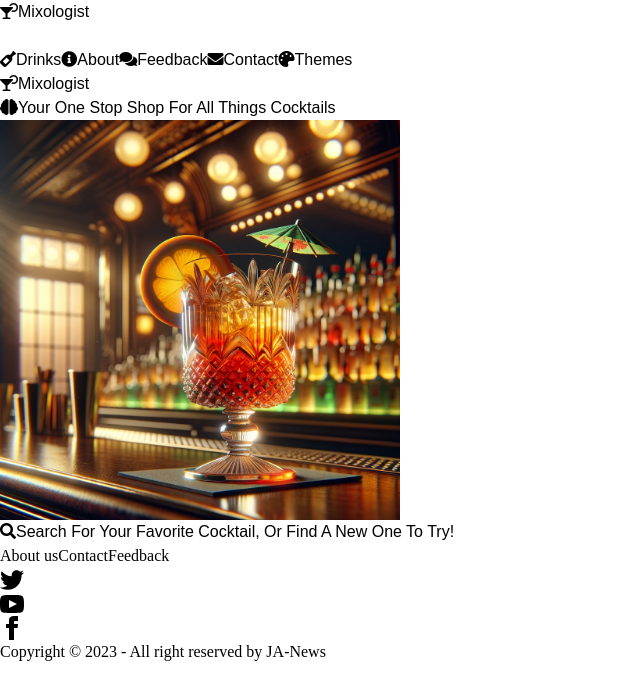
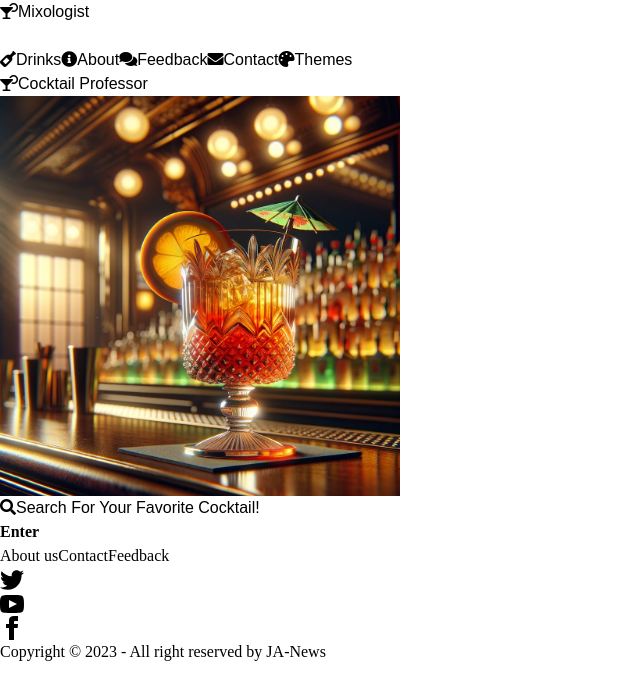
Before and after one commit to RW2023/mixologist, a Next.js app: page / in a window 1280 px wide. Shown: the top 700 px of the page, without its empty margins (0-640 px from the left). Built offline with nearby package versions, Linux system fonts and the light colour scheme.

Commit message:
update home page

```diff
--- a/src/app/page.tsx
+++ b/src/app/page.tsx
@@ -4,23 +4,30 @@ import Image from 'next/image';
 
 export default function Home() {
   return (
-    <div className="flex flex-col flex-wrap h-screen justify-center text-3xl items-center">
-      <div className="text text-4xl">
-        <Heading title="Mixologist" iconClass="fas fa-cocktail" />
-        <SubHeading
-          title="Your one stop shop for all things cocktails"
-          iconClass="fas fa-brain"
-        />
+    <div className="flex flex-col items-center justify-center h-screen container mx-auto px-4 sm:px-6 lg:px-8">
+      <div className="text-center">
+        <Heading title="cocktail professor" iconClass="fas fa-cocktail" />
+        <div className="inline-block max-w-xs mx-auto sm:max-w-sm md:max-w-md lg:max-w-lg xl:max-w-xl">
           <Image
             src="/images/cocktail.png"
             alt="cocktail"
             width={400}
             height={400}
-          className="rounded-lg border-2 border-base-500 bg-base-300 p-2 items-center justify-center mx-auto mb-4"
+            className="rounded-lg border-2 border-base-500 bg-base-300 p-2"
           />
         </div>
+      </div>
 
-      <SubHeading title='search for your favorite cocktail, or find a new one to try! ' iconClass='fas fa-search' />
+      <SubHeading
+        title="search for your favorite cocktail!"
+        iconClass="fas fa-search"
+      />
+      <button
+        type="button"
+        className="btn rounded-lg text-3xl fas fa-martini-glass"
+      >
+        Enter
+      </button>
     </div>
   );
 }
```
Lines whose indentation alone changed are shown as unchanged.
